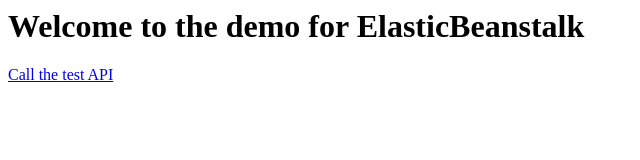
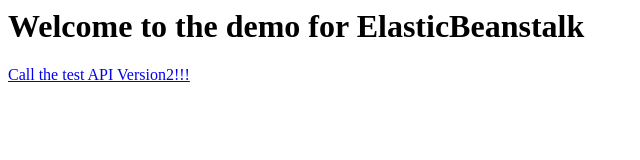
Before and after one commit to yangjiakai/pci-api, a website: page index.html in a window 1280 px wide. Shown: the whole page, without its empty margins (0-640 px from the left). Drawn offline with Linux system fonts and the light colour scheme.

Commit message:
Update index.html

```diff
--- a/index.html
+++ b/index.html
@@ -5,6 +5,6 @@
 
     <body>
         <h1>Welcome to the demo for ElasticBeanstalk</h1>
-        <a href="/test">Call the test API</a>
+        <a href="/test">Call the test API Version2!!!</a>
     </body>
 </html>
```
